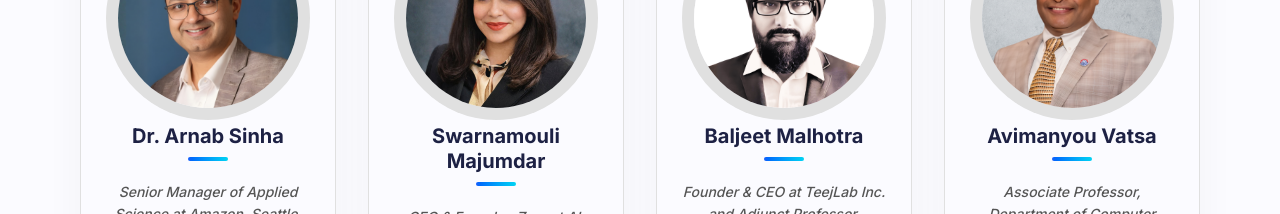
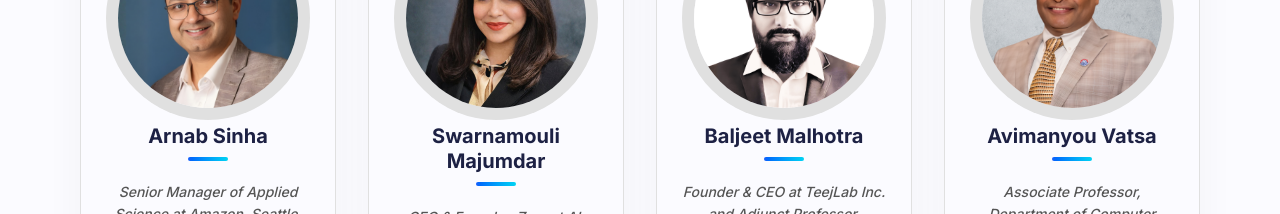
Before and after one commit to KartikTulsian/iemnacdc, a Next.js app: page / in a window 1280 px wide. Shown: the part 2600-2814 px from the top of the page. Built offline with nearby package versions, Linux system fonts and the light colour scheme.

Commit message:
update in speaker

```diff
--- a/src/components/Speakers/SpeakerDetails.tsx
+++ b/src/components/Speakers/SpeakerDetails.tsx
@@ -13,7 +13,7 @@ const speakerData = [
   // },
   {
     id: 1,
-    name: "Dr. Arnab Sinha",
+    name: "Arnab Sinha",
     designation: "Senior Manager of Applied Science at Amazon, Seattle, Washington, United States",
     image: "/images/testimonials/speaker_2.png",
     linkedIn: "https://www.linkedin.com/in/arnab-sinha-597a074/",
```
